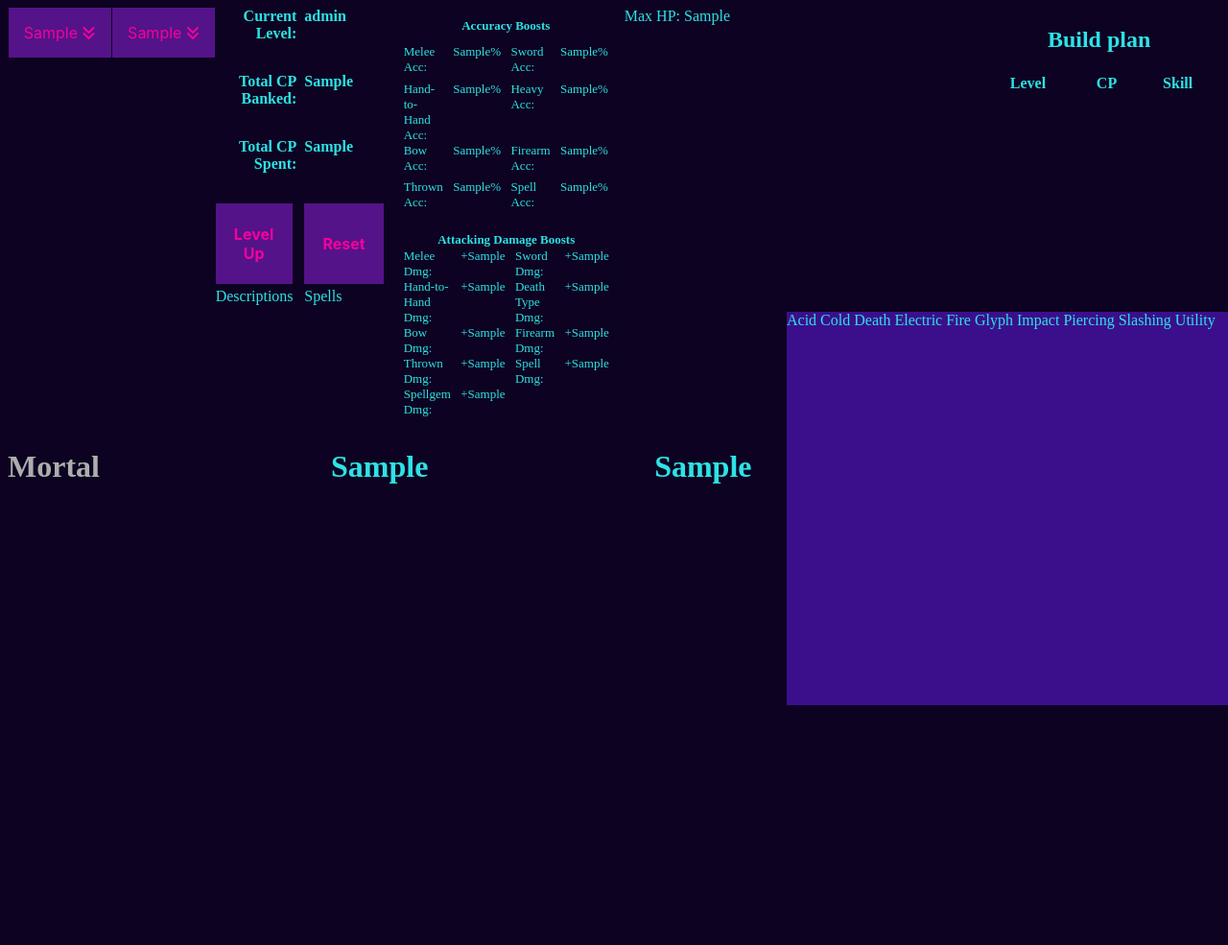
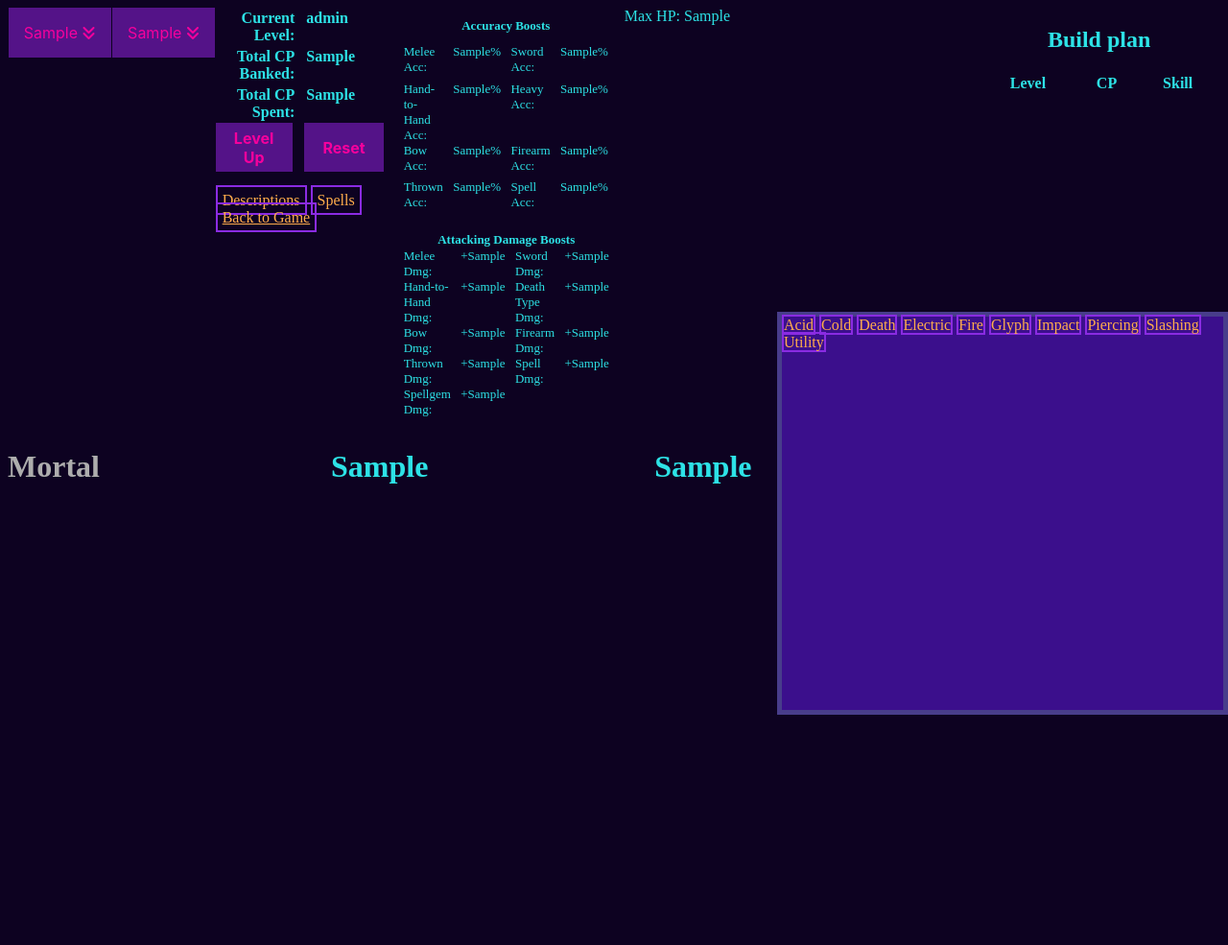
Before and after one commit to plscks/CharacterPlanner, a Flask app: template testappPI/templates/planner.html in a window 1280 px wide. Shown: the top 985 px of the page at 96% size. Run offline with Flask 2, Linux system fonts and the light colour scheme; the template is opened without the code that fills it: most values are stand-ins (such as "Sample title", 1, 10 or a date in 2020); lists and menus that the app fills with data are empty; parts of the project's set-up code (start-up, migrations or seed data) failed here and were passed over; some libraries are stand-ins or nearby versions.

Commit message:
Some much needed syle updates

```diff
--- a/testappPI/static/css/planner.css
+++ b/testappPI/static/css/planner.css
@@ -78,10 +78,25 @@ body {
 
 .cp_area {
   grid-area: cp_area;
+  grid-template-areas:
+    "cp_info cp_buttons";
+  padding: 0 0em 6em 0;
+  column-gap: 0.5em;
+}
+
+.cp_info {
+  grid-area: cp_info;
   display: grid;
+  grid-row: 1 / 2;
   grid-template-columns: repeat(2, 1fr);
-  padding: 0 0em 6em 0;
-  column-gap: 0.5em
+  padding: 0 0 1em 0;
+  column-gap: 0.5em;
+}
+
+.cp_buttons {
+  grid-area: cp_buttons;
+  grid-row: 2 / 2;
+  display: block;
 }
 
 .stats_attack {
@@ -165,12 +180,21 @@ body {
 }
 .spellarea { grid-area: spellarea; }
 
-#menuTriggerDesc:hover, #menuTriggerSpells:hover {
+.dropdown-toggle:hover {
   cursor:pointer;
+  background-color: navajowhite;
+  color:purple;
 }
 
 .dropdown-toggle {
+  color: #ffad4c;
+  border: 2px solid blueviolet;
+  text-align: center;
+  margin: auto;
+}
 
+#menuTriggerDesc, #menuTriggerSpells, #gameLink {
+  padding: 5px;
 }
 
 .description {
@@ -181,16 +205,18 @@ body {
   height:300px;
   background:#3b0f8c;
   grid-area: description;
+  border: 5px solid darkslateblue;
 }
 
 .spells {
   position:fixed;
   top:325px;
-  right:-460px;
+  right:-470px;
   width:460px;
   height:410px;
   background:#3b0f8c;
   grid-area: description;
+  border: 5px solid darkslateblue;
 }
 
 .spellsAcid { display: none; }
@@ -338,10 +364,15 @@ body {
 
 .label, .value {
   font-weight: bold;
+  padding: 2px;
 }
 
 .label {
   text-align: right;
+}
+
+.infoLinks {
+  color: chartreuse;
 }
 
 .Ex-Defiler, .Ex-Pariah, .Paladin, .Shepherd, .Redeemed, .Holy-Champion, .Seraph, .Exalted-Harbinger, .Advocate, .Archon, .Lightspeaker {
--- a/testappPI/static/js/planner.js
+++ b/testappPI/static/js/planner.js
@@ -3,11 +3,11 @@
     const popin = {
         'Desc': {
             'class': '.description',
-            'width': '-400px'
+            'width': '-410px'
         },
         'Spells': {
             'class': '.spells',
-            'width': '-460px'
+            'width': '-470px'
         }
     }
 
@@ -40,8 +40,9 @@
             const skillArea = document.querySelector('.description');
             skillArea.innerHTML = `
             <h2>${skillName}</h2>
-            <br>
+            <p>
             ${descs[skillName]}
+            </p>
             `;
         });
     });
--- a/testappPI/templates/planner.html
+++ b/testappPI/templates/planner.html
@@ -12,7 +12,22 @@
         <script src="https://kit.fontawesome.com/ac3b596b7a.js" crossorigin="anonymous"></script>
     </head>
     <body>
-        <div class="description"></div>
+        <div class="description">
+            <h3>Nexus Clash Breath 5 Character Planner</h3>
+            <p>
+            Welcome to the Nexus Clash Breath 5 Character Planner!
+            <br>
+            This pane is the description pane and you can toggle it out and in by clicking the 'Descriptions' button. In a similar way you can toggle the spells pane.
+            The build plan is underneath both of these panes for now.
+            </p>
+            <p>
+            This project is ongoing, there will be updates to it including core functionality and overall styling. If something is funky please don't hesitate to stop over to the <a class="infoLinks" href="https://github.com/plscks/CharacterPlanner/issues">Issue Tracker</a>
+            and let me know about bugs and any other ideas you might have.
+            </p>
+            <p>
+            For further info see the <a class="infoLinks" href="https://github.com/plscks/CharacterPlanner#readme">README</a> over at github. Contibution is quite welcome.
+            </p>
+        </div>
         <div class='spells'>
             <div class='spellMenu'>
                 <a id="menuTriggerAcid" class="dropdown-toggle" data-toggle="dropdown">Acid</a>
--- a/testappPI/templates/stats.html
+++ b/testappPI/templates/stats.html
@@ -1,4 +1,5 @@
 <div class="cp_area">
+    <div class="cp_info">
         <div class="label" id="level_label">Current Level:</div>
         <div class="value" id="level">{{ dude.level }}</div>
         <div class="label" id="cp_label">Total CP Banked:</div>
@@ -7,8 +8,12 @@
         <div class="value" id="spent_cp">{{ dude.spent_cp }}</div>
         <div class="button" id="levelup">Level Up</div>
         <a href="{{ url_for('reset') }}" class="button" id="reset">Reset</a>
+    </div>
+    <div class="cp_buttons">
         <a id="menuTriggerDesc" class="dropdown-toggle" data-toggle="dropdown">Descriptions</a>
         <a id="menuTriggerSpells" class="dropdown-toggle" data-toggle="dropdown">Spells</a>
+        <a id="gameLink" class="dropdown-toggle" href="https://www.nexusclash.com/clash.php">Back to Game</a>
+    </div>
     <!--
     <table>
         <tbody>
```
Also changed, not shown: README.md. Lines whose indentation alone changed are shown as unchanged.
